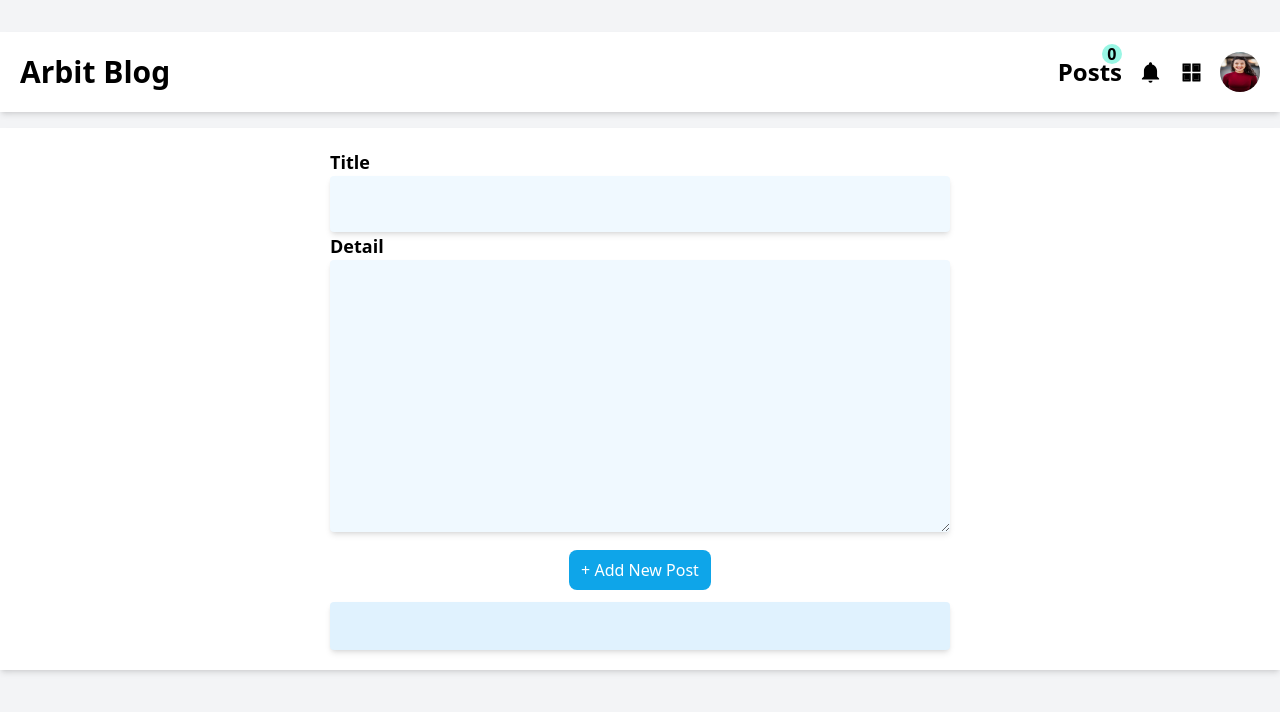
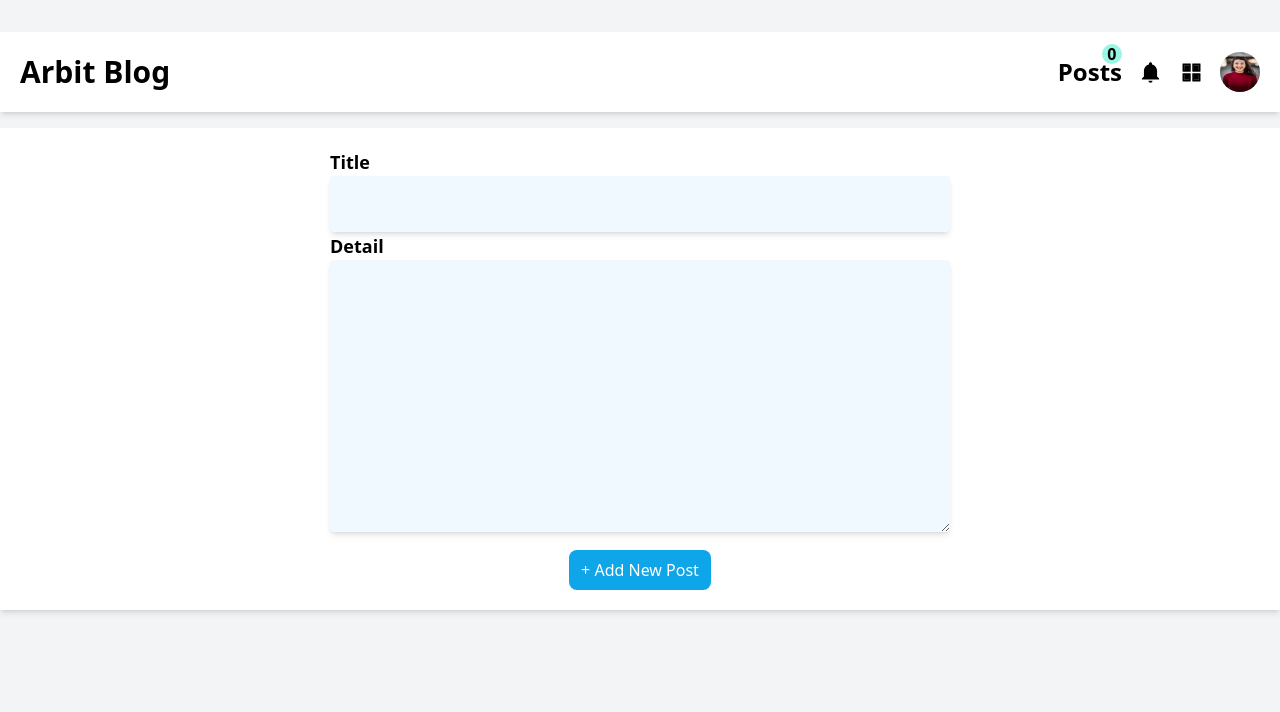
Before and after one commit to emreozturanli/verde-frontend-challange, a React (Create React App) app: page /newpost in a window 1280 px wide. Shown: the top 712 px of the page. Built offline with nearby package versions, Linux system fonts and the light colour scheme; the HTML template or start-up script is replaced by a standard one.

Commit message:
update edited

```diff
--- a/src/components/Header.jsx
+++ b/src/components/Header.jsx
@@ -10,7 +10,12 @@ const Header = () => {
   const navigate = useNavigate()
   return (
     <header className='bg-white container shadow-md m-auto mt-8 p-5 flex justify-between items-center'>
-      <h1 className='text-3xl font-bold'>Arbit Blog</h1>
+      <h1
+      className='text-3xl font-bold cursor-pointer'
+      onClick={()=> navigate('/')}
+      >
+        Arbit Blog
+        </h1>
       <nav className='flex gap-4 items-center'>
         <h3
         className='text-2xl font-semibold relative cursor-pointer'
--- a/src/features/post/postSlice.js
+++ b/src/features/post/postSlice.js
@@ -77,6 +77,8 @@ const initialState = {
   loading: false,
   error: false,
   isEdit: false,
+  showUpdated:false,
+  showAddedPost:false
 };
 
 export const postSlice = createSlice({
@@ -106,7 +108,8 @@ export const postSlice = createSlice({
     },
     [addNewPost.fulfilled]: (state, action) => {
       state.loading = false;
-      state.addedPost = action.payload
+      state.addedPost = action.payload;
+      state.showAddedPost= true
     },
     [addNewPost.rejected]: (state) => {
       state.loading = false;
@@ -119,6 +122,7 @@ export const postSlice = createSlice({
     [updatePost.fulfilled]: (state, action) => {
       state.loading = false;
       state.updatedPost = action.payload
+      state.showUpdated = true
     },
     [updatePost.rejected]: (state) => {
       state.loading = false;
--- a/src/pages/Details.jsx
+++ b/src/pages/Details.jsx
@@ -9,41 +9,41 @@ import spinner from "../assets/spinner.gif"
 import { useEffect, useState } from 'react';
 
 const Details = () => {
-  const { posts, deleteText, loading, isEdit, updatedPost} = useSelector(state => state.posts)
+  const { posts, deleteText, loading, isEdit, updatedPost, showUpdated } = useSelector(state => state.posts)
   const { postId } = useParams()
   const navigate = useNavigate()
   const dispatch = useDispatch()
 
   const post = posts.find(item => item.id === +postId)
 
-  const [updateText,setUpdateText] = useState({
+  const [updateText, setUpdateText] = useState({
     title: post?.title,
     body: post?.body
   })
 
-  const handleDelete = () =>{
-    dispatch(deletePost({id:post.id}))
+  const handleDelete = () => {
+    dispatch(deletePost({ id: post.id }))
   }
 
-  const handleUpdate = () =>{
+  const handleUpdate = () => {
     dispatch(updatePost({
-      id:post.id,
-      title:updateText.title,
-      body:updateText.body
+      id: post.id,
+      title: updateText.title,
+      body: updateText.body
     }))
     dispatch(changeEdit(false))
   }
 
-  useEffect(()=>{
-    if(!post){
+  useEffect(() => {
+    if (!post) {
       navigate('/')
     }
-  },[])
+  }, [])
 
   const handleChange = (e) => {
     setUpdateText({
       ...updateText,
-      [e.target.name] : e.target.value
+      [e.target.name]: e.target.value
     })
   }
 
@@ -52,7 +52,7 @@ const Details = () => {
       <aside>
         <button
           className='bg-sky-100 hover:bg-sky-200 rounded-full p-2'
-        onClick={()=> navigate('/')}
+          onClick={() => navigate('/')}
         >
           <BsArrowLeft size={30} className='' />
         </button>
@@ -62,7 +62,7 @@ const Details = () => {
           <h3 className='font-bold text-2xl'>Posts</h3>
           <button
             className='rounded-lg bg-sky-500 text-white px-3 py-2 hover:bg-sky-700'
-          onClick={()=>navigate('/newpost')}
+            onClick={() => navigate('/newpost')}
           >
             + New Post
           </button>
@@ -70,7 +70,7 @@ const Details = () => {
         <h4 className='font-bold text-lg'>Title</h4>
         <div
           className='bg-sky-50 rounded p-4 shadow-md cursor-pointer'
-          onClick={()=> dispatch(changeEdit(true))}
+          onClick={() => dispatch(changeEdit(true))}
         >
           {
             !isEdit
@@ -90,7 +90,7 @@ const Details = () => {
         <h4 className='font-bold text-lg'>Detail</h4>
         <div
           className='bg-sky-50 rounded p-4 shadow-md cursor-pointer'
-          onClick={()=> dispatch(changeEdit(true))}
+          onClick={() => dispatch(changeEdit(true))}
         >
           {
             !isEdit
@@ -120,7 +120,7 @@ const Details = () => {
                   <RiCloseFill
                     className='text-white cursor-pointer'
                     size={25}
-              onClick={()=>dispatch(removeDeleteText())}
+                    onClick={() => dispatch(removeDeleteText())}
                   /></p>
             }
           </div>
@@ -128,31 +128,34 @@ const Details = () => {
             className='rounded-lg bg-red-600 text-white px-3 py-1 hover:bg-red-700 flex items-center gap-2'
             onClick={handleDelete}
           >
-            <RiDeleteBinLine/>
+            <RiDeleteBinLine />
             Delete
           </button>
           <button className='rounded-lg bg-sky-500 text-white px-3 py-1 hover:bg-sky-700 flex items-center gap-2'
             onClick={handleUpdate}
           >
-            <MdOutlineModeEditOutline/>
+            <MdOutlineModeEditOutline />
             Update</button>
         </div>
-      <div className='m-auto mt-3 md:w-1/2'>
+        {
+          showUpdated &&
+          <div className='m-auto mt-3 w-full'>
             {
               loading
                 ?
                 <img className='block m-auto' src={spinner} alt="loading-spinner" />
                 :
                 <div
-                            className='bg-sky-100 rounded shadow-md'
+                  className='bg-sky-100 p-4 rounded shadow-md'
 
                 >
-                            <h3 className='font-bold'>{updatedPost?.title}</h3>
+                  <h3 className='font-bold pb-4'>{updatedPost?.title}</h3>
                   <p>{updatedPost?.body}</p>
                 </div>
 
             }
           </div>
+        }
       </article>
     </section>
   )
--- a/src/pages/NewPost.jsx
+++ b/src/pages/NewPost.jsx
@@ -8,7 +8,7 @@ const NewPost = () => {
         title: '',
         detail: ''
     })
-    const { loading, addedPost } = useSelector(state => state.posts)
+    const { loading, addedPost, showAddedPost} = useSelector(state => state.posts)
     const dispatch = useDispatch()
 
     const handleChange = (e) => {
@@ -52,7 +52,9 @@ const NewPost = () => {
                 </button>
 
             </form>
-            <div className='m-auto mt-3 md:w-1/2'>
+            {
+                showAddedPost &&
+                <div className='m-auto mt-3 md:w-1/2'>
                 {
                     loading
                         ?
@@ -68,6 +70,7 @@ const NewPost = () => {
 
                 }
             </div>
+            }
         </section>
     )
 }
```
Lines whose indentation alone changed are shown as unchanged.
